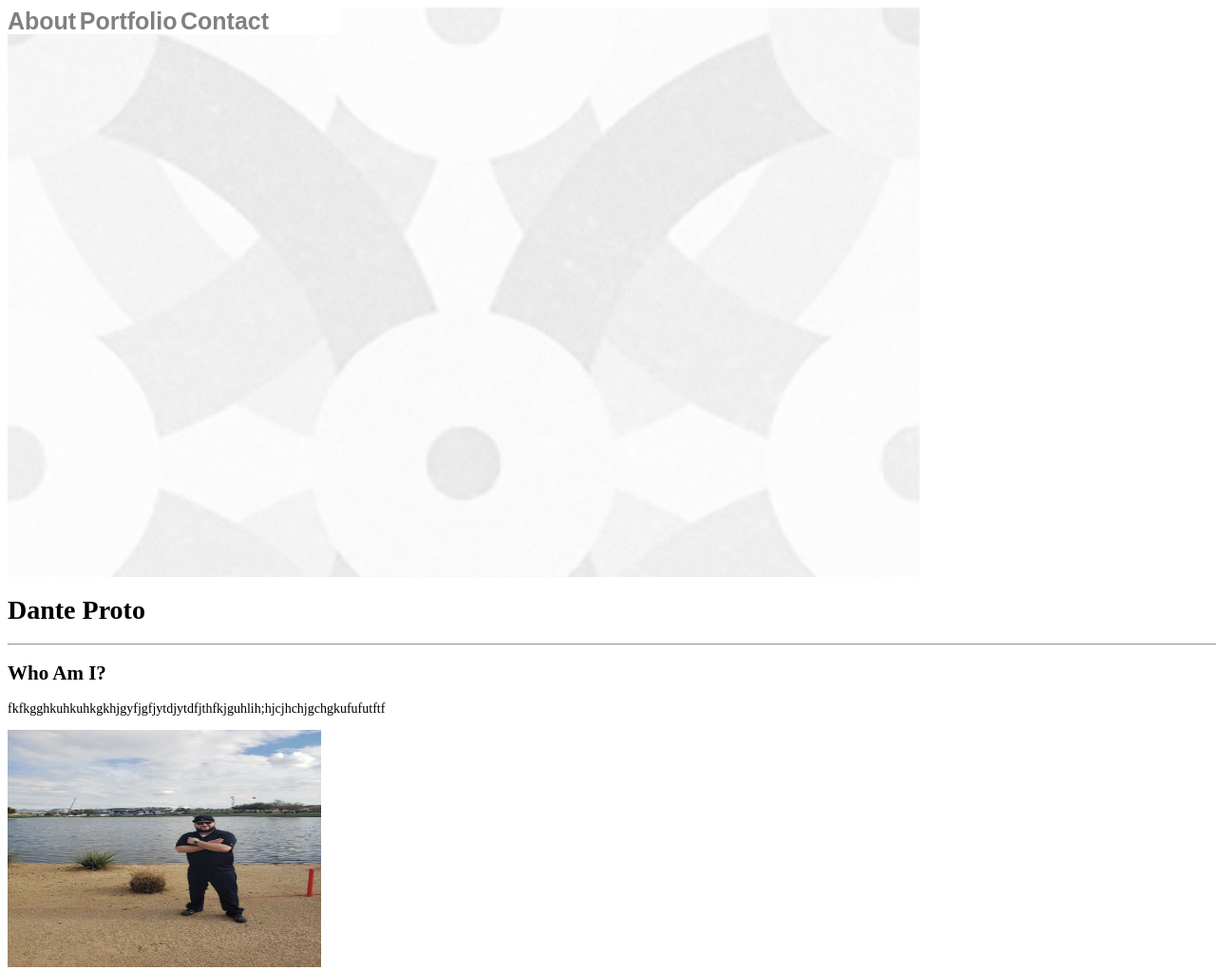
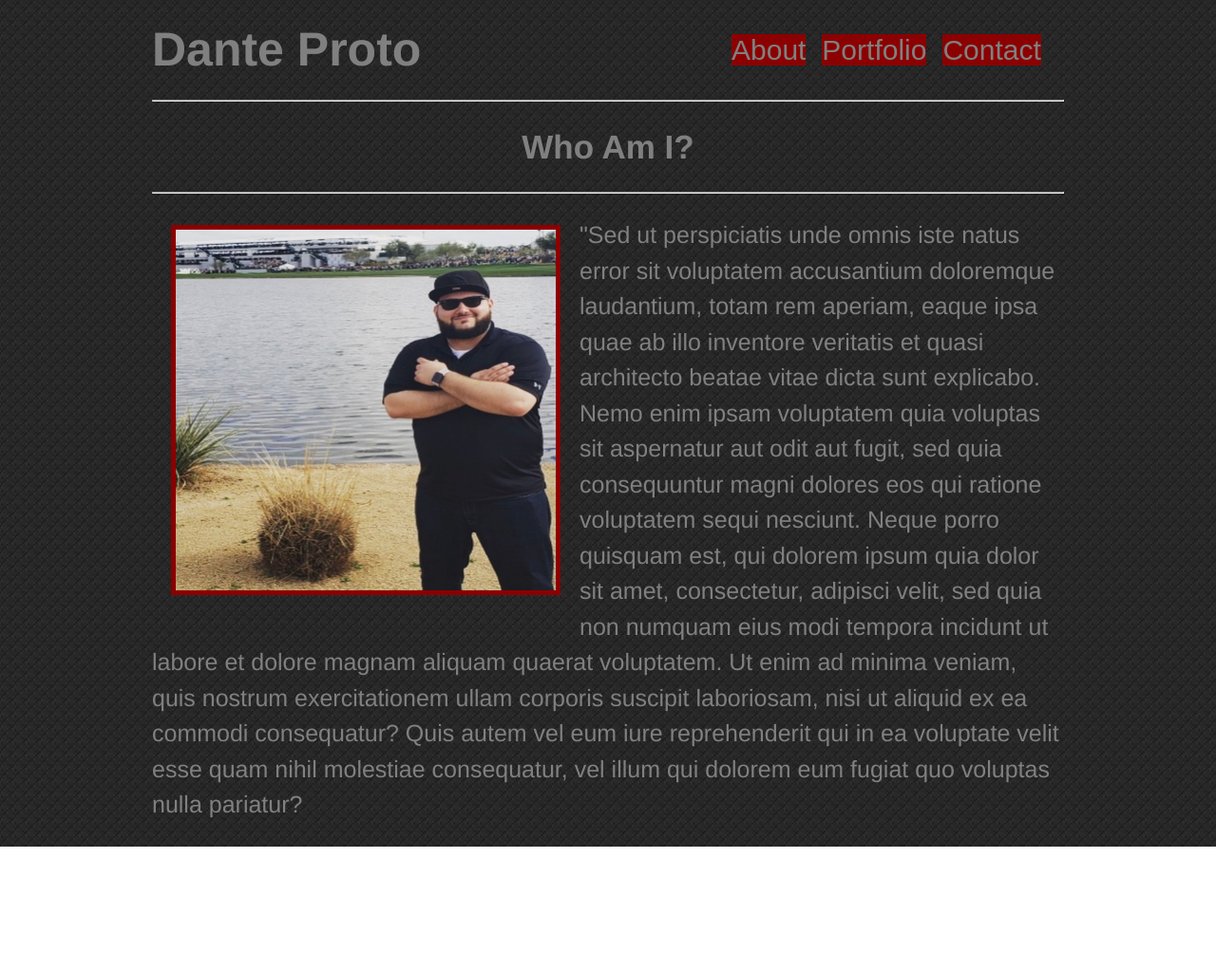
Before and after one commit to NFRNO94/Basic-Portfolio, a plain HTML site: page index.html in a window 1280 px wide. Shown: the whole page at 95% size. After the commit the page ends 892 px from the top, so only its background shows below. Drawn offline with Linux system fonts and the light colour scheme; files that its build step writes are made by us from their sources; files whose address does not match are found by name.

Commit message:
this is my third commit

```diff
--- a/assets/css/style.css
+++ b/assets/css/style.css
@@ -1,34 +1,60 @@
-<style>
-    {
-        margin:0;
-        padding:0;
+
+    body{
+        background-image: url("../images/darkmatter.png");
+        background-position: center;
+        background-attachment: fixed;
+        margin: 0;
+        padding: 0;
+        font-family: 'Franklin Gothic Medium', 'Arial Narrow', Arial, sans-serif;
+        font-size: 25px;
+        line-height: 150%;
+        color: gray;
     }
-    html, body{
-        width: 100%;
-        height: 100%;
-        font-size: 14px;
-        font-weight:normal;
+    .container {
+        width: 960px;
+        margin: 10px auto;
     }
-    .background{
-        width: 960px;
-        height: 600px;
-        background-image: url(/Users/NFRNO/Desktop/Homework/Basic-Portfolio/assets/images/circles-and-roundabouts.png);
-        background-repeat: repeat-x;
-        background-size: cover;
-        position: relative;
+    #name {
+        text-decoration: none;
+        font-family: Arial;
+        font-weight: bold;
+        font-size: 40px;
+        float: left;
+        height: 28px;
+
     }
     .nav{
+        float: right;
         width: 350px;
-        height: 28px;
-        background-color: white;
+        height: 25px;
     }
     .nav a{
         text-decoration: none;
         color: gray;
-        font-size: 25px;
+        font-size: 30px;
         font-family: Arial;
-        font-weight: bold;
+        display: inline;
+        background-color: darkred;
+    }
+    #space1 {
+        margin-right: 10px;
+    }
+    #space2 {
+        margin-right: 10px;
+    }
+    #bioimage {
+        width: 400px;
+        height: 380px;
+        float: left;
+        margin: 20px;
+        border-color: darkred;
+        border-style: solid;
+        border-width: 5px;
+    }
+    #ptitle {
+        font-style: arial;
+        font-size: 35px;
         width: 100%;
-        display: inline;
+        text-align: center;
+
     }
-</style>
--- a/index.html
+++ b/index.html
@@ -2,27 +2,23 @@
 <html lANG= "en-US">
     <head>
         <title>About Me</title>
+        <meta charset="UTF-8">
         <link rel="stylesheet" type="text/css" href="/Users/NFRNO/Desktop/Homework/Basic-Portfolio/assets/css/style.css">
-        </head>
+    </head>
         <body>
-        <div class="background">
-
-        <div class="nav">
-            <a href="#">About</a>
-            <a href="#">Portfolio</a>
-            <a href="#">Contact</a>
+            <div class="container">
+            <div class="nav">
+                <a id="space1" href="index.html">About</a>
+                <a id="space2" href="portfolio.html">Portfolio</a>
+                <a href="contact.html">Contact</a>
+            </div>
+                    <h1 class="name">Dante Proto</h1>
+                    <hr>
+                    <h2 id="ptitle">Who Am I?</h2>
+                    <hr>
+                    <img id="bioimage" src="assets/images/WMOcrop.jpg" alt="Waste Management Open 2019">
+                    <p class="bodytext"></p>"Sed ut perspiciatis unde omnis iste natus error sit voluptatem accusantium doloremque laudantium, totam rem aperiam, eaque ipsa quae ab illo inventore veritatis et quasi architecto beatae vitae dicta sunt explicabo. Nemo enim ipsam voluptatem quia voluptas sit aspernatur aut odit aut fugit, sed quia consequuntur magni dolores eos qui ratione voluptatem sequi nesciunt. Neque porro quisquam est, qui dolorem ipsum quia dolor sit amet, consectetur, adipisci velit, sed quia non numquam eius modi tempora incidunt ut labore et dolore magnam aliquam quaerat voluptatem. Ut enim ad minima veniam, quis nostrum exercitationem ullam corporis suscipit laboriosam, nisi ut aliquid ex ea commodi consequatur? Quis autem vel eum iure reprehenderit qui in ea voluptate velit esse quam nihil molestiae consequatur, vel illum qui dolorem eum fugiat quo voluptas nulla pariatur?</p>
+            </div>
         </div>
-        </div>
-            <h1>Dante Proto</h1>
-
-
-            <hr>
-
-            <h2>Who Am I?</h2>
-            <p>fkfkgghkuhkuhkgkhjgyfjgfjytdjytdfjthfkjguhlih;hjcjhchjgchgkufufutftf</p>
-          <img src="/Users/NFRNO/Desktop/Homework/Basic-Portfolio/assets/images/WMO.jpg" alt="Waste Management Open 2019" style="width:330px;height:250px;">
-
-
     </body>
-
 </html>
```
Also changed, not shown: contact.html (+16 -0 lines), portfolio.html (+19 -0 lines), assets/images/WMO.jpg (deleted), assets/images/WMOcrop.jpg (added), assets/images/darkmatter.png (added), 1 other file.
